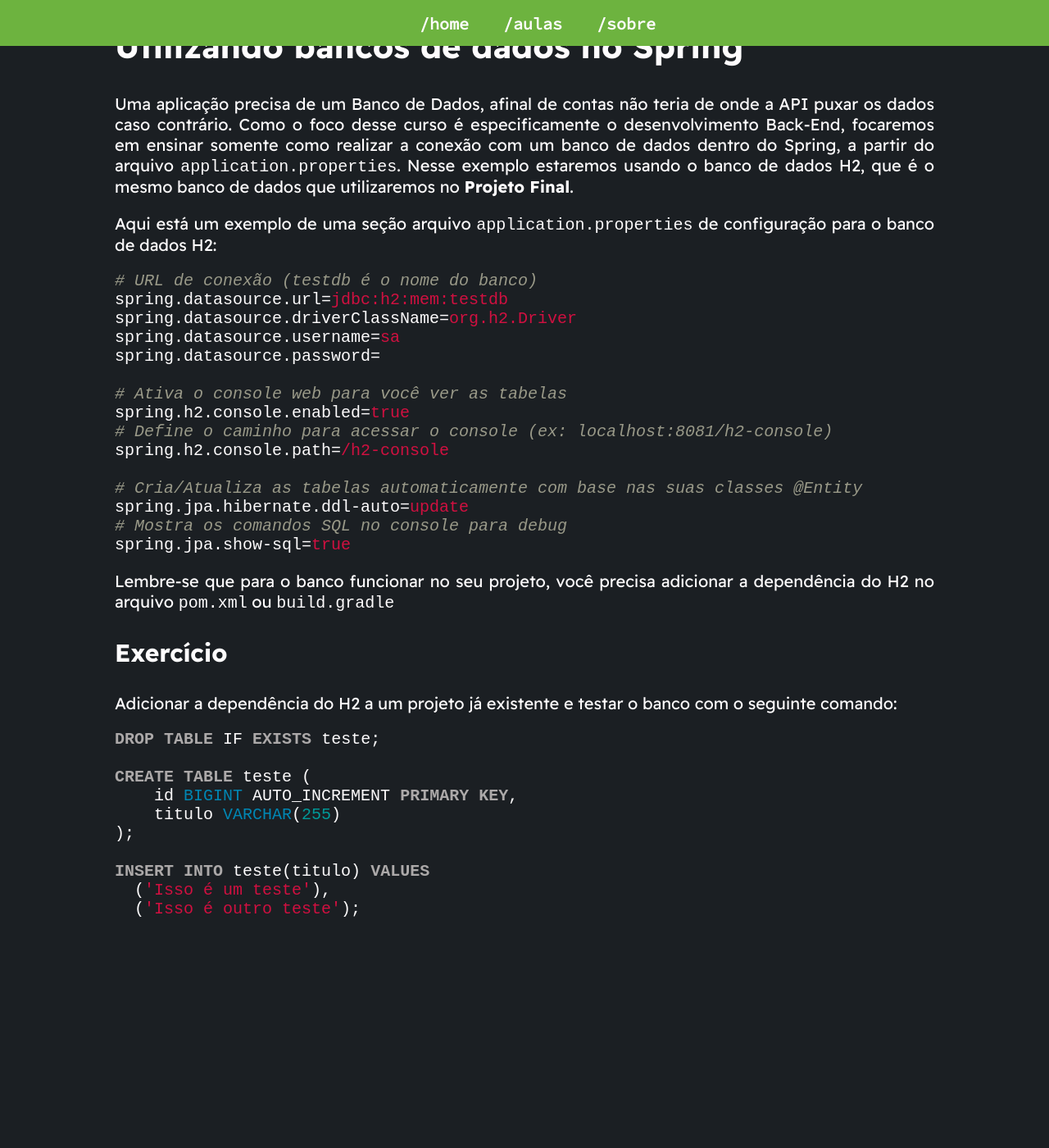
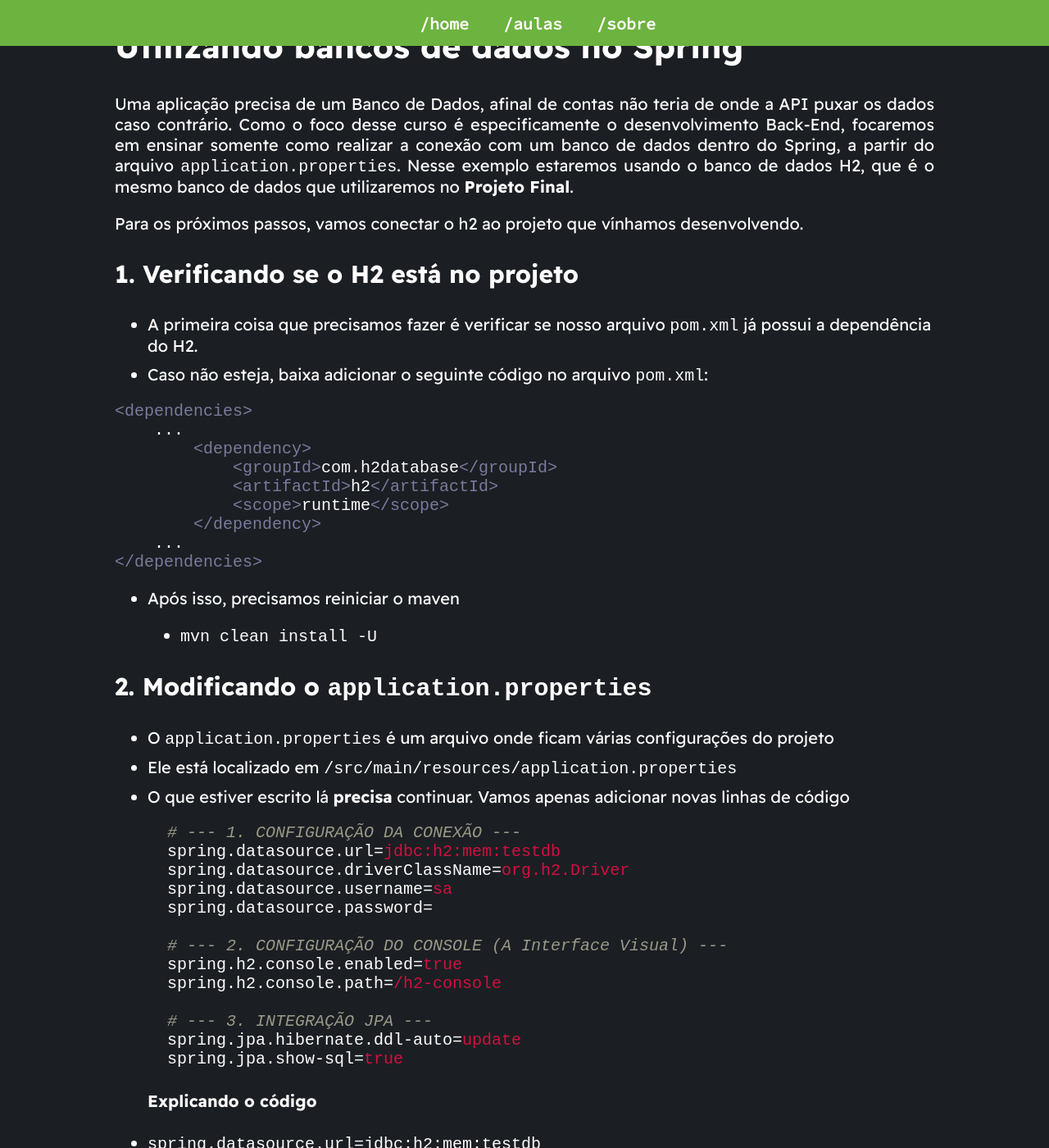
Before and after one commit to PETCC-UFRN/minicurso-spring, a Jekyll site: the page built from quartoDia.md, in a window 1280 px wide and 1400 px high, scrolled down 9395 px. Shown: the whole window at 82% size. Built offline with Jekyll 4.4.1, drawn with Linux system fonts in a browser that asks for light colours; before the commit the page ends 10555 px from its top, so only the background shows below that; some of the changed text lies outside the part shown.

Commit message:
dia 4: Finalização da parte de banco de dados

````diff
--- a/quartoDia.md
+++ b/quartoDia.md
@@ -298,41 +298,127 @@
 
 Uma aplicação precisa de um Banco de Dados, afinal de contas não teria de onde a API puxar os dados caso contrário. Como o foco desse curso é especificamente o desenvolvimento Back-End, focaremos em ensinar somente como realizar a conexão com um banco de dados dentro do Spring, a partir do arquivo `application.properties`. Nesse exemplo estaremos usando o banco de dados H2, que é o mesmo banco de dados que utilizaremos no **Projeto Final**.
 
-Aqui está um exemplo de uma seção arquivo `application.properties` de configuração para o banco de dados H2:
+Para os próximos passos, vamos conectar o h2 ao projeto que vínhamos desenvolvendo.
 
-```properties
-# URL de conexão (testdb é o nome do banco)
-spring.datasource.url=jdbc:h2:mem:testdb
-spring.datasource.driverClassName=org.h2.Driver
-spring.datasource.username=sa
-spring.datasource.password=
+### 1. Verificando se o H2 está no projeto
+- A primeira coisa que precisamos fazer é verificar se nosso arquivo `pom.xml` já possui a dependência do H2.
+- Caso não esteja, baixa adicionar o seguinte código no arquivo `pom.xml`:
 
-# Ativa o console web para você ver as tabelas
-spring.h2.console.enabled=true
-# Define o caminho para acessar o console (ex: localhost:8081/h2-console)
-spring.h2.console.path=/h2-console
+```xml
+<dependencies>
+    ...
+        <dependency>
+            <groupId>com.h2database</groupId>
+            <artifactId>h2</artifactId>
+            <scope>runtime</scope>
+        </dependency>
+    ...
+</dependencies>
+```
+- Após isso, precisamos reiniciar o maven
+    - `mvn clean install -U`
 
-# Cria/Atualiza as tabelas automaticamente com base nas suas classes @Entity
-spring.jpa.hibernate.ddl-auto=update
-# Mostra os comandos SQL no console para debug
-spring.jpa.show-sql=true
+### 2. Modificando o `application.properties`
+- O `application.properties` é um arquivo onde ficam várias configurações do projeto
+- Ele está localizado em `/src/main/resources/application.properties`
+- O que estiver escrito lá **precisa** continuar. Vamos apenas adicionar novas linhas de código
+    ```properties
+    # --- 1. CONFIGURAÇÃO DA CONEXÃO ---
+    spring.datasource.url=jdbc:h2:mem:testdb
+    spring.datasource.driverClassName=org.h2.Driver
+    spring.datasource.username=sa
+    spring.datasource.password=
+
+    # --- 2. CONFIGURAÇÃO DO CONSOLE (A Interface Visual) ---
+    spring.h2.console.enabled=true
+    spring.h2.console.path=/h2-console
+
+    # --- 3. INTEGRAÇÃO JPA ---
+    spring.jpa.hibernate.ddl-auto=update
+    spring.jpa.show-sql=true
+    ```
+#### Explicando o código
+
+- `spring.datasource.url=jdbc:h2:mem:testdb`
+  - Define a URL de conexão para o banco de dados H2 em memória.
+  - `jdbc` = protocolo Java
+  - `h2` = tipo do banco
+  - `mem` = em memória (se fechar o app, os dados somem)
+  - `testdb` = nome do banco de dados
+- `spring.datasource.driverClassName=org.h2.Driver`
+  - Driver que 'ensina' o Java a falar com o H2
+- `spring.datasource.username=sa`
+  - Usuário padrão do H2
+- `spring.datasource.password=`
+  - Senha padrão do H2. Fica em branco para facilitar os testes em aula
+- `spring.h2.console.enabled=true`
+  - Habilita a página web de gerenciamento do banco
+- `spring.h2.console.path=/h2-console`
+  - Define o link de acesso (http://localhost:8080/h2-console)
+- `spring.jpa.hibernate.ddl-auto=update`
+  - Faz o Spring olhar suas classes @Entity e criar/atualizar as tabelas automaticamente
+- `spring.jpa.show-sql=true`
+  - Mostra no terminal os comandos (INSERT, SELECT) que o Spring está fazendo por trás dos panos
+
+### 3. Ajustando `SecurityConfig.java`
+- Agora que o terreno está preparado, podemos partir para ajustes mais específicos.
+- Precisamos 'liberar' o H2 dentro do `SecurityConfig.java`, para que ele saiba que o h2 existe e não peça a senha
+
+```java
+//Novo import que precisa ser feito
+import org.springframework.security.web.util.matcher.AntPathRequestMatcher;
+
+@Configuration
+@EnableWebSecurity
+public class SecurityConfig {
+
+    @Bean
+    public SecurityFilterChain securityFilterChain(HttpSecurity http) throws Exception {
+        http
+            .csrf(AbstractHttpConfigurer::disable)
+            // Libera frames para o H2 funcionar
+            .headers(headers -> headers.frameOptions(frame -> frame.disable()))
+            .authorizeHttpRequests(auth -> auth
+                // Adicionando o caminho para o h2-console
+                .requestMatchers(new AntPathRequestMatcher("/h2-console/**")).permitAll()
+
+                //Manter as outras rotas
+                .anyRequest().authenticated()
+            )
+            .httpBasic(Customizer.withDefaults());
+
+        return http.build();
+    }
+    //Manter o código anterior
+}
 ```
+### 4. Reiniciando o projeto
+- Caso o projeto esteja em execução durante as mudanças, é necessário reiniciá-lo, para garantir que as mudanças serão aplicadas corretamente
+   - Se o projeto estiver rodando
+     - `Ctrl+C` para parar a execução
+   - `mvn spring-boot:run` para iniciar o projeto
+   - OBS: Se necessário `mvn clean install spring-boot:run -DskipTests` para limpar absolutamente tudo antes de rodar
 
-Lembre-se que para o banco funcionar no seu projeto, você precisa adicionar a dependência do H2 no arquivo `pom.xml` ou `build.gradle`
+### 5. Testar o banco
+- Acessar http://localhost:8080/h2-console
+     - JDBC URL: jdbc:h2:mem:testdb
+     - Username: sa
+     - Password:
+     - Clique em **Connect**
+     - Ver a tela de gerenciamento do BD
+   - Inserir o teste sugerido
 
-### Exercício
+   ```sql
+   DROP TABLE IF EXISTS teste;
 
-Adicionar a dependência do H2 a um projeto já existente e testar o banco com o seguinte comando:
+    CREATE TABLE teste (
+        id BIGINT AUTO_INCREMENT PRIMARY KEY,
+        titulo VARCHAR(255)
+    );
 
-```sql
-DROP TABLE IF EXISTS teste;
-
-CREATE TABLE teste (
-    id BIGINT AUTO_INCREMENT PRIMARY KEY,
-    titulo VARCHAR(255)
-);
-
-INSERT INTO teste(titulo) VALUES
-  ('Isso é um teste'),
-  ('Isso é outro teste');
-```
+    INSERT INTO teste(titulo) VALUES
+    ('Isso é um teste'),
+    ('Isso é outro teste');
+   ```
+### 6. BÔNUS: Fazendo a autenticação via Banco de Dados
+...
````
